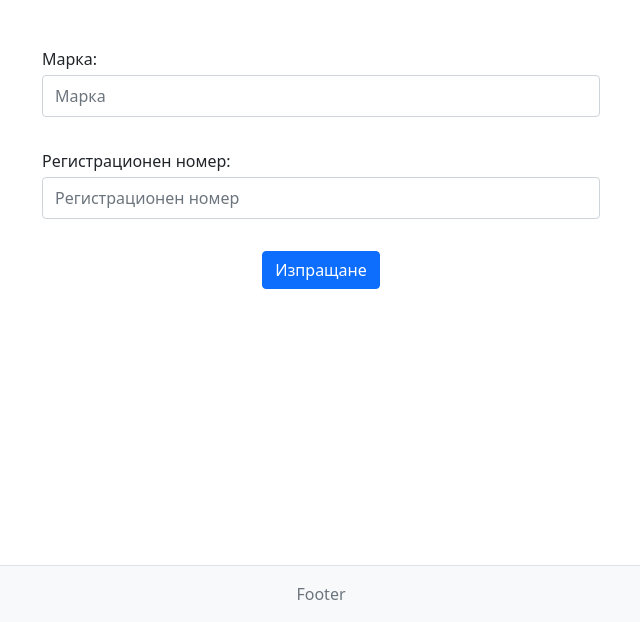
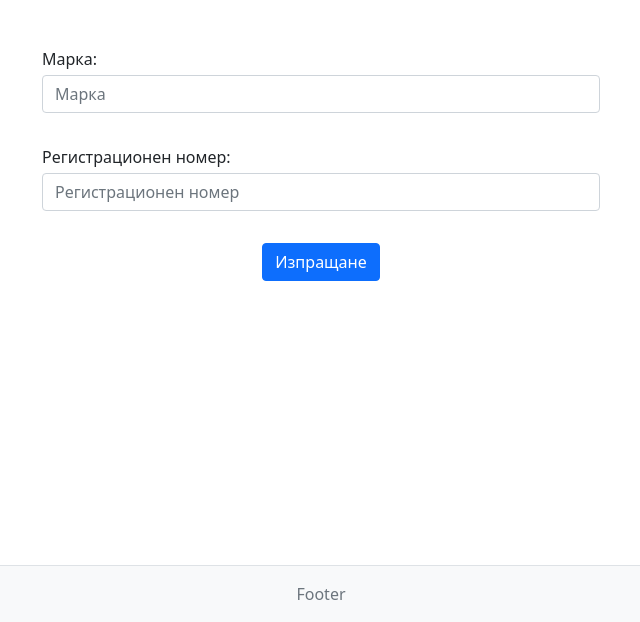
Before and after one commit to DanailYordanov/Office-EIT, a Django app: page /add-car/ in a window 1280 px wide. Shown: the part 178-800 px from the top of the page, without its empty margins (319-959 px from the left). Run offline with Django 3.2, Linux system fonts and the light colour scheme; the visitor is signed in with stand-in values (Sample User, id 1).

Commit message:
Remove some css

```diff
--- a/project/main/static/main/styles/style.css
+++ b/project/main/static/main/styles/style.css
@@ -92,11 +92,6 @@ label
 {
     width: 100%;
     margin-top: 0.5rem;
-}
-
-.form-control
-{
-    height: 42px;
 }
 
 .errorlist
```
